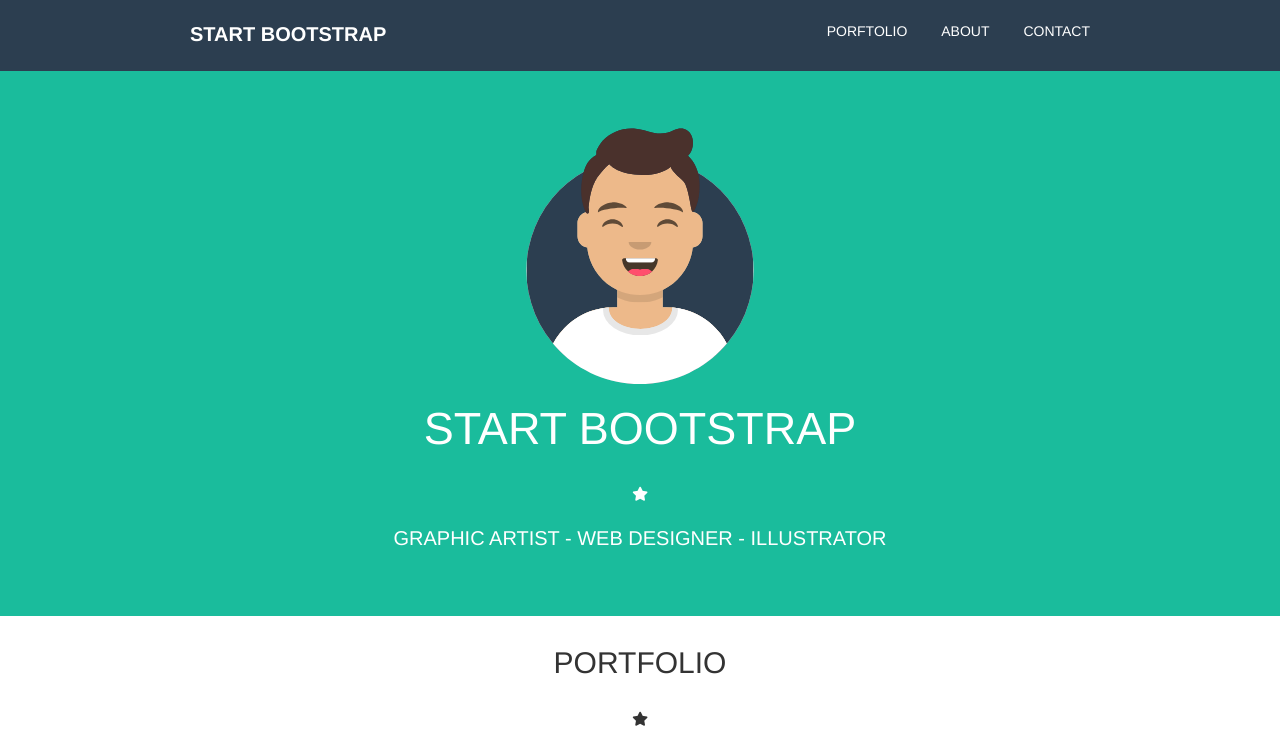
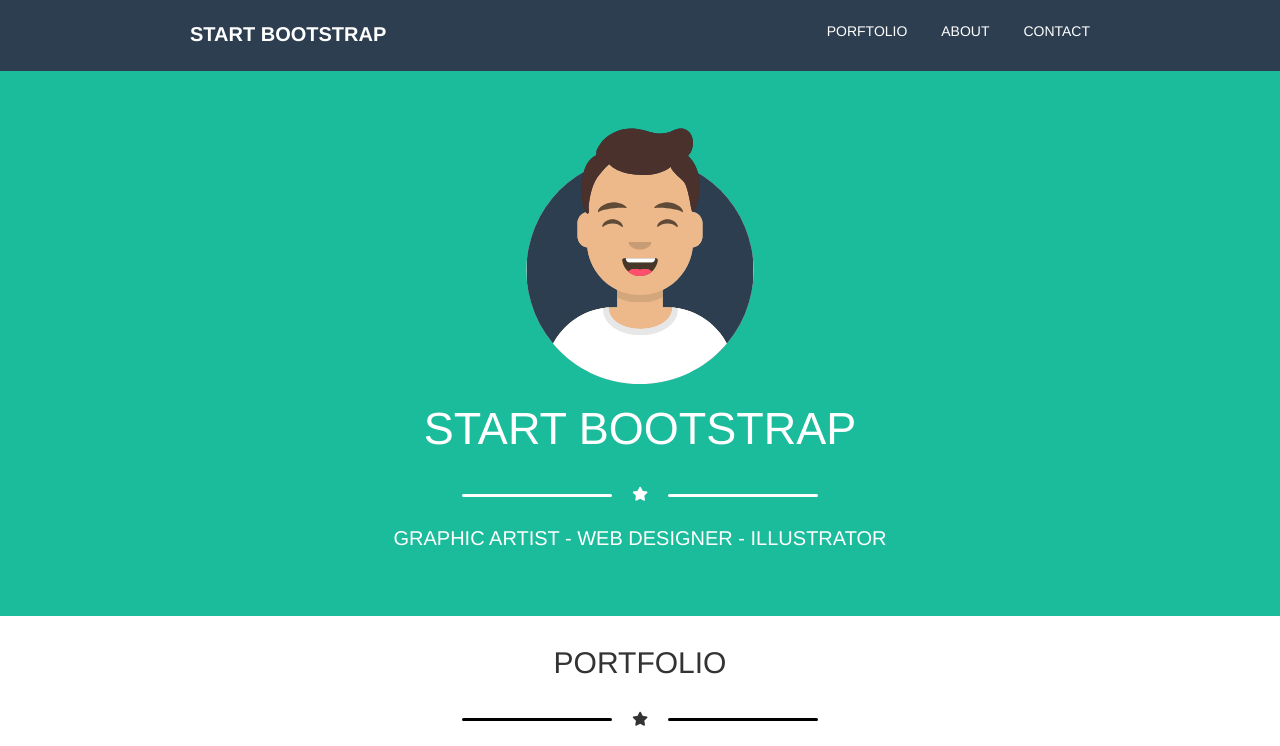
Before and after one commit to TommasoAgo/html-css-bootstrap-freelancer, a plain HTML site: page index.html in a window 1280 px wide. Shown: the top 746 px of the page. Drawn offline with nearby package versions, Linux system fonts and the light colour scheme.

Commit message:
Aggiunte linee decorative alla stella

```diff
--- a/css/style.css
+++ b/css/style.css
@@ -16,6 +16,28 @@
 
 .star {
     padding: 20px 0;
+}
+
+.star i {
+    padding: 0 20px;
+}
+
+.white_star_line {
+    display: inline-block;
+    vertical-align: middle;
+    line-height: normal;
+    border-bottom: 3px solid white;
+    width: 150px;
+    border-radius: 5px;
+}
+
+.black_star_line {
+    display: inline-block;
+    vertical-align: middle;
+    line-height: normal;
+    border-bottom: 3px solid black;
+    width: 150px;
+    border-radius: 5px;
 }
 
 /* HEADER */
--- a/index.html
+++ b/index.html
@@ -67,7 +67,7 @@
             <div class="jumbotron-text">
                 <h1>Start Bootstrap</h1>
                 <div class="star">
-                    <i class="fas fa-star"></i>
+                   <span class="white_star_line"></span><i class="fas fa-star"></i><span class="white_star_line"></span>
                 </div>
                 <p>Graphic Artist - Web Designer - Illustrator</p>
             </div>
@@ -85,7 +85,7 @@
                     Portfolio
                 </h2>
                 <div class="star">
-                    <i class="fas fa-star"></i>
+                    <span class="black_star_line"></span><i class="fas fa-star"></i><span class="black_star_line"></span>
                 </div>
             </div>
             <div class="grid wrapper">
@@ -136,7 +136,7 @@
                         About
                     </h2>
                     <div class="star">
-                        <i class="fas fa-star"></i>
+                        <span class="white_star_line"></span><i class="fas fa-star"></i><span class="white_star_line"></span>
                     </div>
                 </div>
                 <div class="container-fluid">
@@ -166,7 +166,7 @@
                         Contact Me
                     </h2>
                     <div class="star">
-                        <i class="fas fa-star"></i>
+                        <span class="black_star_line"></span><i class="fas fa-star"></i><span class="black_star_line"></span>
                     </div>
                 </div>
                 <!-- FORM  -->
```
